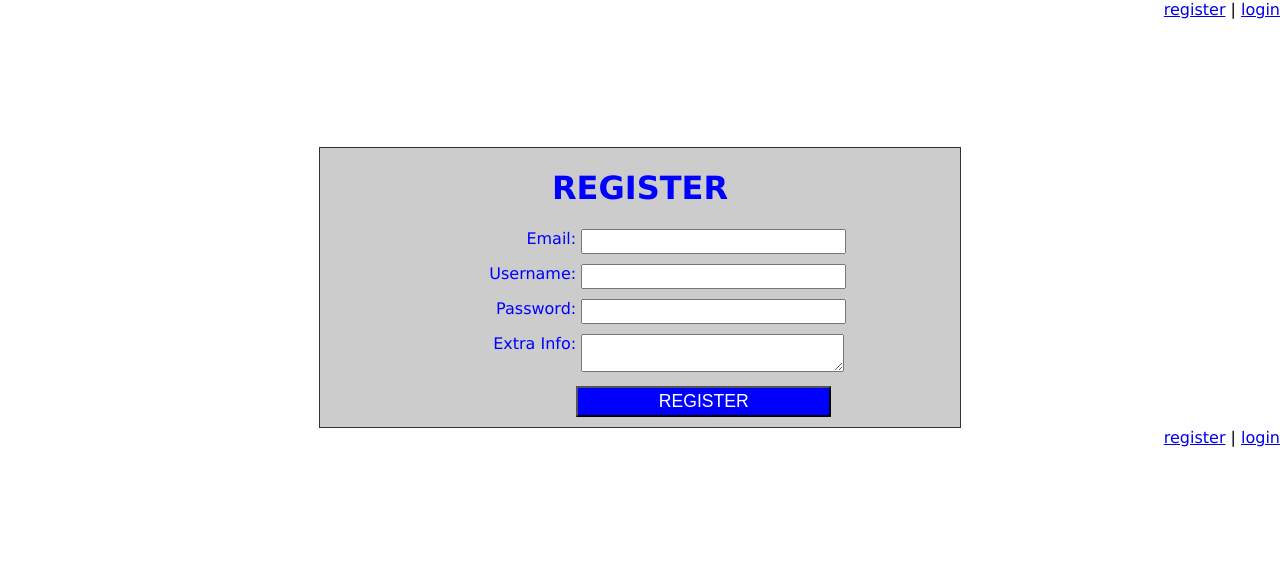
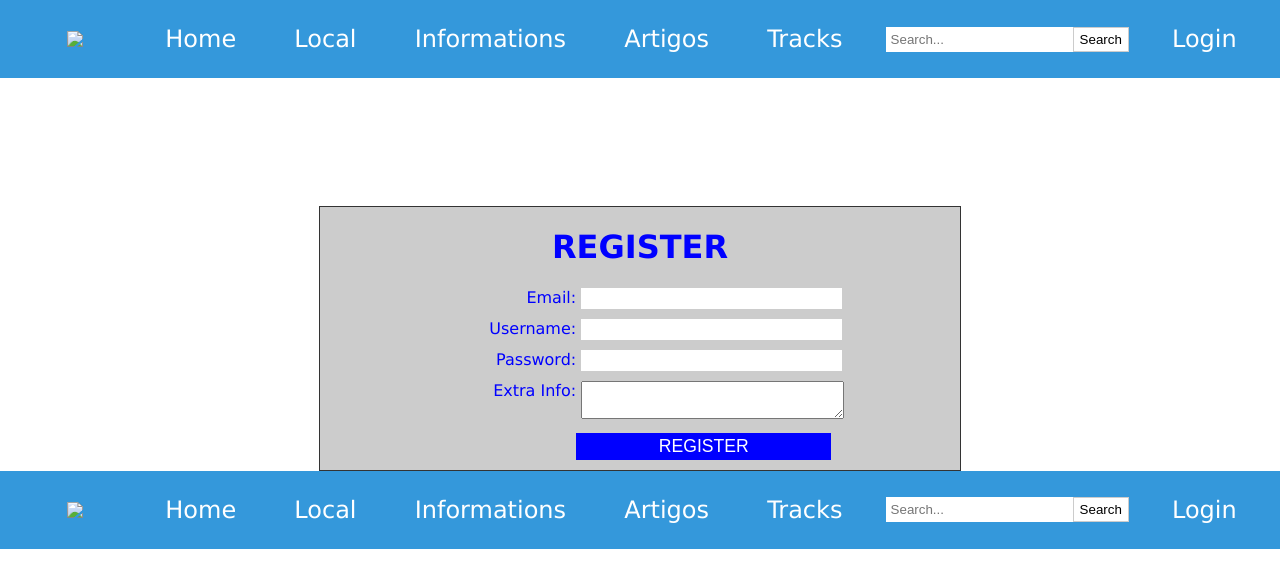
Before and after one commit to andrefhcaldeira/web-conference, a PHP site: page /register.php in a window 1280 px wide. Shown: the top 588 px of the page. Run offline with PHP 8.4, Linux system fonts and the light colour scheme.

Commit message:
Added nav menu and corresponding css

```diff
--- a/css/novatasks.css
+++ b/css/novatasks.css
@@ -1,46 +1,176 @@
-body{margin: 0 auto; font-family: Verdana, Geneva, Tahoma, sans-serif;}
+body {
+    margin: 0 auto;
+    font-family: Verdana, Geneva, Tahoma, sans-serif;
+}
 
-.forms{width: 50%; background-color: #CCC; margin: 0 auto; margin-top: 10%; border: 1px solid #333;}
-h1{color:blue; text-align: center;text-transform: uppercase;}
-h2{color:blue; text-align: center;text-transform: uppercase;}
+.forms {
+    width: 50%;
+    background-color: #CCC;
+    margin: 0 auto;
+    margin-top: 10%;
+    border: 1px solid #333;
+}
 
-form p{margin:10px 1px}
-form label{ float:left; width:40%; margin-right:5px; text-align:right; color: blue; }
-form input, form textarea{ width: 40%; padding:3px}
-form input[type=submit]{ background-color: blue; color: #FFF; margin-left: 40%; font-size: 1.1em;text-transform: uppercase;}
+h1 {
+    color: blue;
+    text-align: center;
+    text-transform: uppercase;
+}
 
-ul{ list-style-type: none;}
-li{margin:5px; padding:5px; background-color: #CCC;}
+h2 {
+    color: blue;
+    text-align: center;
+    text-transform: uppercase;
+}
+
+nav {
+    background-color: #3498db;
+    /* Blue color */
+    padding-block: 20px;
+    display: flex;
+    justify-content: space-evenly;
+    align-items: center;
+    font-size: 1.5rem;
+}
+
+nav a {
+    color: white;
+    text-decoration: none;
+    padding: 5px;
+    margin: 0 10px;
+    transition: color 0.3s;
+}
+
+nav a:hover {
+    color: #ff8c00;/ Orange color on hover /
+}
+
+.logo {
+    margin: 0 24px;
+}
+
+.search-container {
+    display: flex;
+    justify-content: center;
+}
+
+input {
+    padding: 5px;
+    border: none;
+}
+
+button {
+    background-color: #fff;
+    border: 1px solid #ccc;
+    cursor: pointer;
+}
+
+button:hover {
+    background-color: #eee;
+}
+
+form p {
+    margin: 10px 1px
+}
+
+form label {
+    float: left;
+    width: 40%;
+    margin-right: 5px;
+    text-align: right;
+    color: blue;
+}
+
+form input,
+form textarea {
+    width: 40%;
+    padding: 3px
+}
+
+form input[type=submit] {
+    background-color: blue;
+    color: #FFF;
+    margin-left: 40%;
+    font-size: 1.1em;
+    text-transform: uppercase;
+}
+
+ul {
+    list-style-type: none;
+}
+
+li {
+    margin: 5px;
+    padding: 5px;
+    background-color: #CCC;
+}
 
 
-main{float:left; width: 66%;}
-aside{float:right; width: 33%;}
+main {
+    float: left;
+    width: 66%;
+}
+
+aside {
+    float: right;
+    width: 33%;
+}
 
 
 
 
-.left{ float:left; display: inline;position: relative}
-.right{ float:right; position: relative}
+.left {
+    float: left;
+    display: inline;
+    position: relative
+}
+
+.right {
+    float: right;
+    position: relative
+}
 
 .clearfix::after {
     content: "";
     clear: both;
     display: table;
-  }
+}
 
-.done{text-decoration: line-through;}
+.done {
+    text-decoration: line-through;
+}
 
 @media only screen and (max-width: 800px) {
-    .forms{width: 90%;}
+    .forms {
+        width: 90%;
+    }
 
 }
 
 
 @media only screen and (max-width: 600px) {
-    .forms{width: 96%;}
-    form label{float:none; width: 98%; margin: 0;}
-    form input, form textarea{width: 98%; }
-    form input[type=submit]{ margin: 0}
+    .forms {
+        width: 96%;
+    }
 
-    main, aside{float:none; width: 100%;}
+    form label {
+        float: none;
+        width: 98%;
+        margin: 0;
+    }
+
+    form input,
+    form textarea {
+        width: 98%;
+    }
+
+    form input[type=submit] {
+        margin: 0
+    }
+
+    main,
+    aside {
+        float: none;
+        width: 100%;
+    }
 }
--- a/inc/top.inc.php
+++ b/inc/top.inc.php
@@ -6,14 +6,32 @@
     <meta http-equiv="X-UA-Compatible" content="IE=edge">
     <meta name="viewport" content="width=device-width, initial-scale=1.0">
     <link rel="stylesheet" type="text/css" href="css/novatasks.css">
-    <title>Document</title>
+    <title>Web Conference</title>
 </head>
 
 <body>
+<nav>
+    <a href="#">
+        <img class="logo" src="#">
+    </a>
+    <a href="#">Home</a>
+    <a href="#">Local</a>
+    <a href="#">Informations</a>
+    <a href="#">Artigos</a>
+    <a href="#">Tracks</a>
+    <div class="search-container">
+        <input type="text" placeholder="Search...">
+        <button type="submit">Search</button>
+    </div>
+    <a href="#">Login</a>
+</nav>
+<div class="hero">
 
-<header>
+</div>
+
+<!-- <header>
     <nav class="clearfix">
         <div class="left"></div>
         <div class="right"><? include "inc/check-user.inc.php"; ?></div>
     </nav>
-</header>
+</header> -->
--- a/index.php
+++ b/index.php
@@ -5,7 +5,6 @@ include "inc/top.inc.php";
 
 ?>
 
-
 <h1>welcome to NovaTasks</h1>
 
 Please register or login.
```
